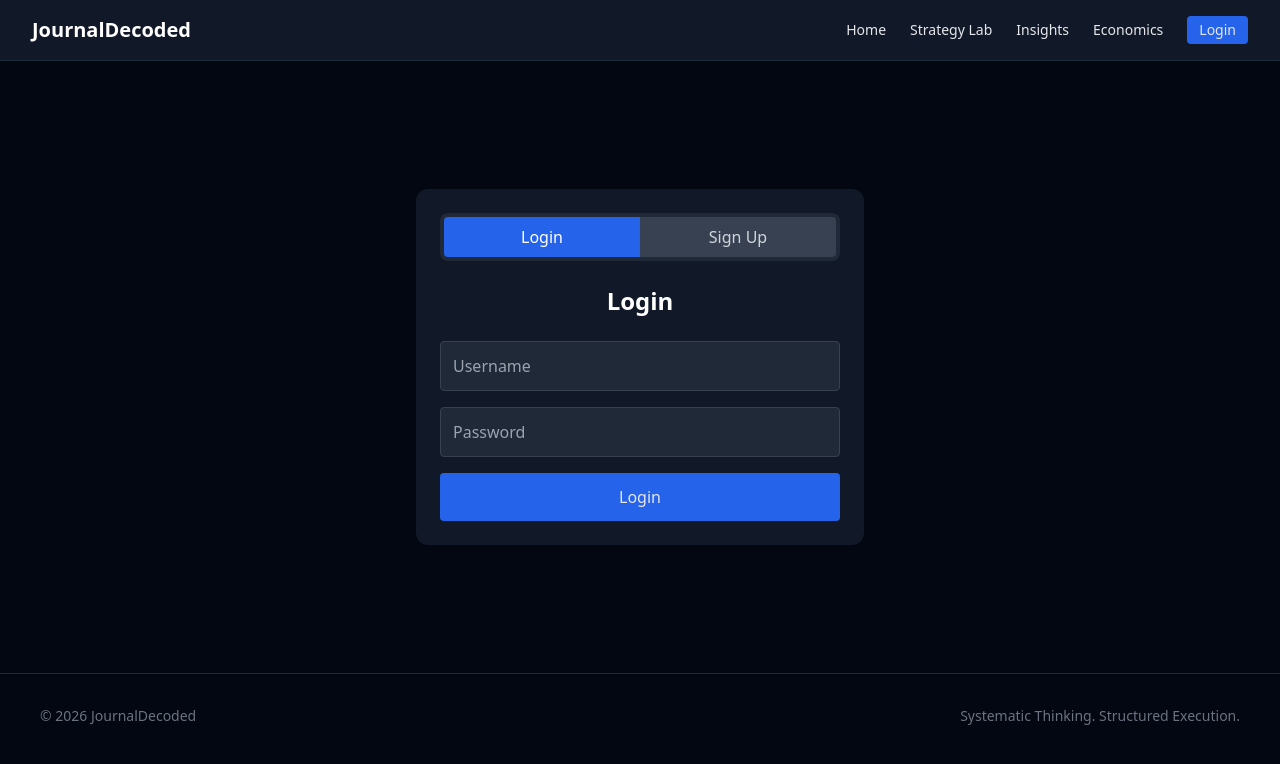
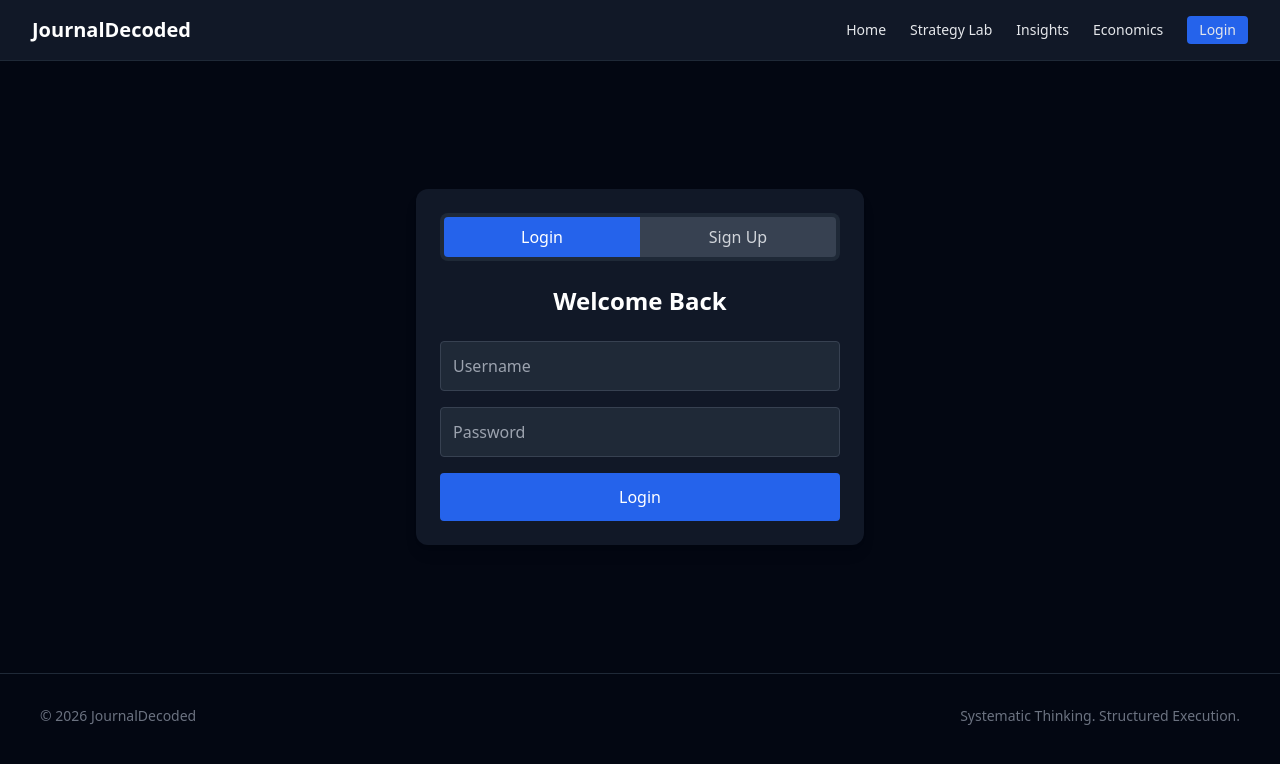
Before and after one commit to thejournaldecoded-tech/journal-decoded-trading-bot, a React (Create React App) app in the folder frontend/: page /login in a window 1280 px wide. Shown: the top 764 px of the page. Built offline with nearby package versions, Linux system fonts and the light colour scheme; no server answers.

Commit message:
Fix: Signup now uses correct backend URL and auto-logs in + redirects to dashboard

```diff
--- a/frontend/src/pages/Login.js
+++ b/frontend/src/pages/Login.js
@@ -1,6 +1,7 @@
 import { useState } from "react";
 import { useNavigate } from "react-router-dom";
 import { useAuth } from "../context/AuthContext";
+import API_BASE_URL from "../config";
 
 export default function Login() {
   const { login } = useAuth();
@@ -9,54 +10,69 @@ export default function Login() {
   const [email, setEmail] = useState("");
   const [password, setPassword] = useState("");
   const [error, setError] = useState("");
-  const [isLogin, setIsLogin] = useState(true); // Toggle between login and signup
+  const [loading, setLoading] = useState(false);
+  const [isLogin, setIsLogin] = useState(true);
 
-  const handleAuth = async (e) => {
+  const handleLogin = async (e) => {
     e.preventDefault();
     setError("");
-
-    if (isLogin) {
+    setLoading(true);
     const success = await login(username, password);
+    setLoading(false);
     if (success) {
       navigate("/dashboard");
     } else {
-        setError("Invalid credentials");
+      setError("Invalid credentials. Please check your username and password.");
     }
-    } else {
+  };
+
+  const handleSignup = async (e) => {
+    e.preventDefault();
+    setError("");
+    setLoading(true);
     try {
-        const response = await fetch("/api/signup", {
+      const res = await fetch(`${API_BASE_URL}/signup`, {
         method: "POST",
         headers: { "Content-Type": "application/json" },
         body: JSON.stringify({ username, email, password }),
       });
-        if (response.ok) {
+      const data = await res.json();
+      if (data.status === "success") {
+        // Auto-login immediately after signup
+        const ok = await login(username, password);
+        setLoading(false);
+        if (ok) {
+          navigate("/dashboard");
+        } else {
           setIsLogin(true);
-          setError("Signup successful! Please login.");
+          setError("Account created! Please log in.");
+        }
       } else {
-          setError("Signup failed. Please try again.");
+        setLoading(false);
+        setError(data.detail || data.message || "Signup failed. Username or email may already exist.");
       }
     } catch (err) {
-        setError("Server error during signup.");
-      }
+      setLoading(false);
+      setError("Could not connect to server. Please try again.");
     }
   };
 
   return (
-    <div className="max-w-md mx-auto mt-20 p-6 bg-gray-900 rounded-xl">
-      {/* Toggle between Login and Signup */}
+    <div className="max-w-md mx-auto mt-20 p-6 bg-gray-900 rounded-xl shadow-lg">
+      {/* Toggle */}
       <div className="flex mb-6 bg-gray-800 rounded-lg p-1">
         <button
-          onClick={() => setIsLogin(true)}
-          className={`flex-1 py-2 rounded-l font-medium ${
-            isLogin ? 'bg-blue-600 text-white' : 'bg-gray-700 text-gray-300'
+          onClick={() => { setIsLogin(true); setError(""); }}
+          className={`flex-1 py-2 rounded-l font-medium transition-colors ${
+            isLogin ? "bg-blue-600 text-white" : "bg-gray-700 text-gray-300 hover:bg-gray-600"
           }`}
         >
           Login
         </button>
         <button
-          onClick={() => setIsLogin(false)}
-          className={`flex-1 py-2 rounded-r font-medium ${
-            !isLogin ? 'bg-blue-600 text-white' : 'bg-gray-700 text-gray-300'
+          onClick={() => { setIsLogin(false); setError(""); }}
+          className={`flex-1 py-2 rounded-r font-medium transition-colors ${
+            !isLogin ? "bg-blue-600 text-white" : "bg-gray-700 text-gray-300 hover:bg-gray-600"
           }`}
         >
           Sign Up
@@ -64,38 +80,41 @@ export default function Login() {
       </div>
 
       <h2 className="text-2xl font-bold mb-6 text-white text-center">
-        {isLogin ? 'Login' : 'Sign Up'}
+        {isLogin ? "Welcome Back" : "Create Account"}
       </h2>
-      {error && <p className="text-red-500 mb-4">{error}</p>}
 
-      <form onSubmit={handleAuth} className="space-y-4">
-        <input
-          type="text"
-          placeholder="Username"
-          className="w-full p-3 rounded bg-gray-800 border border-gray-700"
-          value={username}
-          onChange={(e) => setUsername(e.target.value)}
-        />
-        {!isLogin && (
-          <input
-            type="email"
-            placeholder="Email"
-            className="w-full p-3 rounded bg-gray-800 border border-gray-700"
-            value={email}
-            onChange={(e) => setEmail(e.target.value)}
-          />
-        )}
-        <input
-          type="password"
-          placeholder="Password"
-          className="w-full p-3 rounded bg-gray-800 border border-gray-700"
-          value={password}
-          onChange={(e) => setPassword(e.target.value)}
-        />
-        <button className="w-full bg-blue-600 hover:bg-blue-700 py-3 rounded font-medium">
-          {isLogin ? 'Login' : 'Sign Up'}
+      {error && <p className="text-red-400 mb-4 text-sm bg-red-900/30 p-3 rounded">{error}</p>}
+
+      {isLogin ? (
+        <form onSubmit={handleLogin} className="space-y-4">
+          <input type="text" placeholder="Username" required
+            className="w-full p-3 rounded bg-gray-800 border border-gray-700 text-white placeholder-gray-400 focus:outline-none focus:border-blue-500"
+            value={username} onChange={(e) => setUsername(e.target.value)} />
+          <input type="password" placeholder="Password" required
+            className="w-full p-3 rounded bg-gray-800 border border-gray-700 text-white placeholder-gray-400 focus:outline-none focus:border-blue-500"
+            value={password} onChange={(e) => setPassword(e.target.value)} />
+          <button type="submit" disabled={loading}
+            className="w-full bg-blue-600 hover:bg-blue-700 disabled:opacity-50 py-3 rounded font-medium text-white transition-colors">
+            {loading ? "Logging in..." : "Login"}
           </button>
         </form>
+      ) : (
+        <form onSubmit={handleSignup} className="space-y-4">
+          <input type="text" placeholder="Username" required
+            className="w-full p-3 rounded bg-gray-800 border border-gray-700 text-white placeholder-gray-400 focus:outline-none focus:border-blue-500"
+            value={username} onChange={(e) => setUsername(e.target.value)} />
+          <input type="email" placeholder="Email" required
+            className="w-full p-3 rounded bg-gray-800 border border-gray-700 text-white placeholder-gray-400 focus:outline-none focus:border-blue-500"
+            value={email} onChange={(e) => setEmail(e.target.value)} />
+          <input type="password" placeholder="Password" required
+            className="w-full p-3 rounded bg-gray-800 border border-gray-700 text-white placeholder-gray-400 focus:outline-none focus:border-blue-500"
+            value={password} onChange={(e) => setPassword(e.target.value)} />
+          <button type="submit" disabled={loading}
+            className="w-full bg-green-600 hover:bg-green-700 disabled:opacity-50 py-3 rounded font-medium text-white transition-colors">
+            {loading ? "Creating account..." : "Create Account"}
+          </button>
+        </form>
+      )}
     </div>
   );
 }
```
Lines whose indentation alone changed are shown as unchanged.
